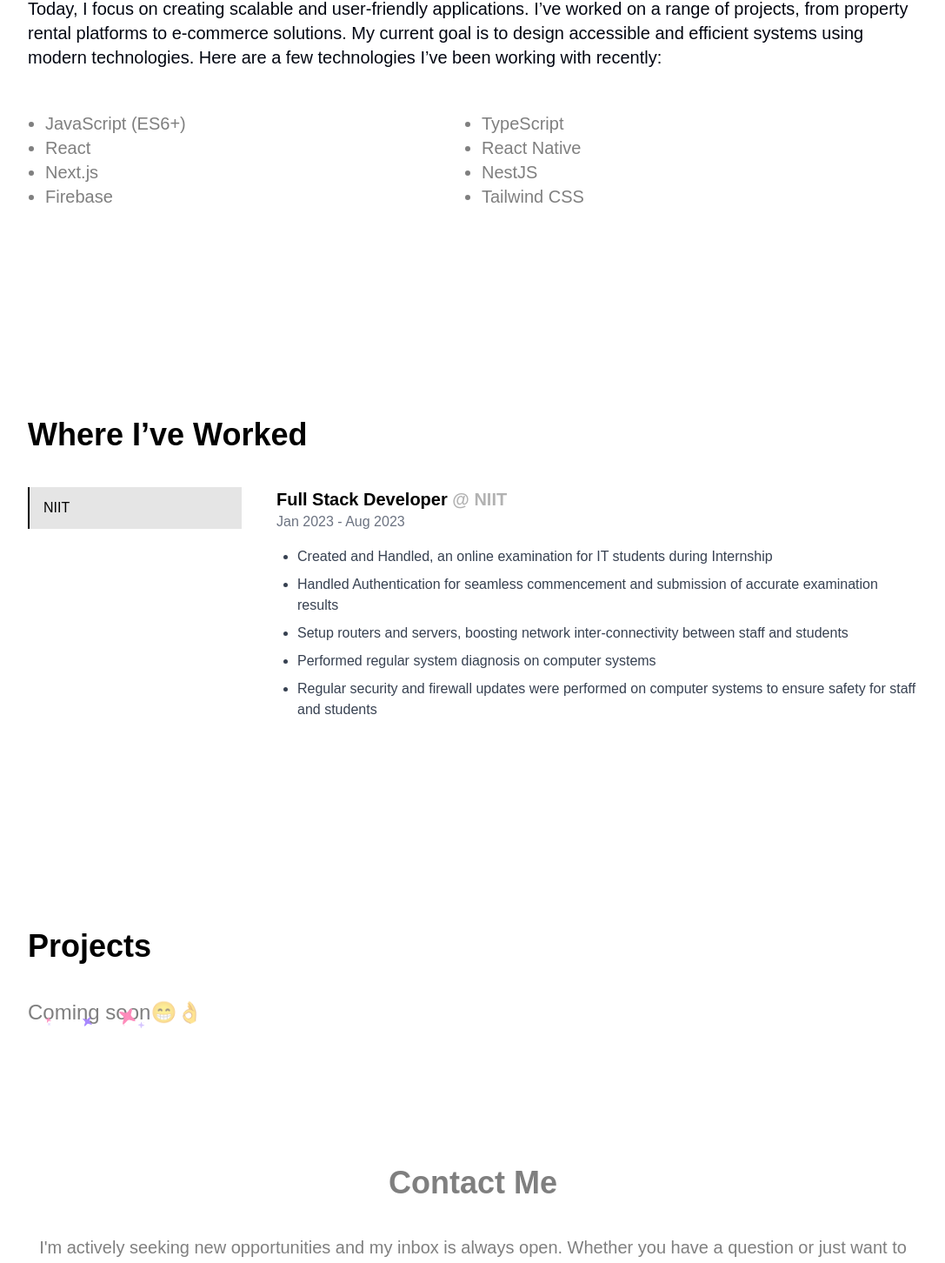
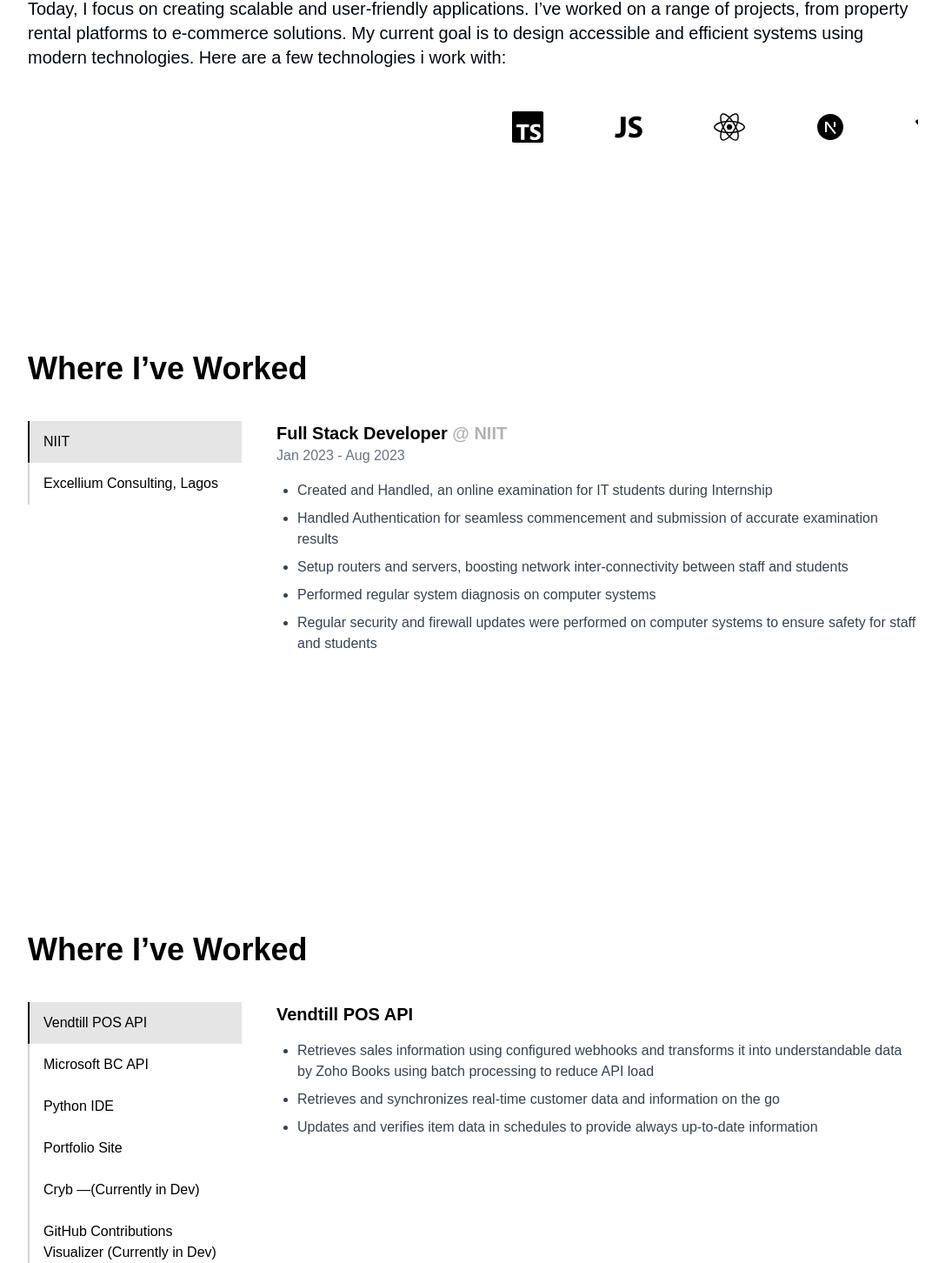
Before and after one commit to BankaiTheOriginal/portfolioV1, a Next.js app: page / in a window 1280 px wide. Shown: the part 1112-2564 px from the top of the page at 87% size, without its empty margins (96-1183 px from the left). Built offline with nearby package versions, Linux system fonts and the light colour scheme.

Commit message:
Initial Commit

```diff
--- a/src/app/globals.css
+++ b/src/app/globals.css
@@ -21,14 +21,14 @@
 
 /* Style for the scrollbar thumb (scroll handle) */
 ::-webkit-scrollbar-thumb {
-  background-color: black; /* Scroll handle color */
+  background-color: gray; /* Scroll handle color */
   border-radius: 10px; /* Rounded corners */
   border: 3px solid #f0f0f0; /* Adds padding around the thumb */
 }
 
 /* Hover effect for the scrollbar thumb */
 ::-webkit-scrollbar-thumb:hover {
-  background-color: #black;
+  background-color: black;
 }
 
 @layer base {
--- a/src/components/sections/about.tsx
+++ b/src/components/sections/about.tsx
@@ -1,4 +1,21 @@
 import React from "react";
+import { Icons } from "../ui/icons/icons";
+const iconList = [
+  Icons.typescript,
+  Icons.javascript,
+  Icons.react,
+  Icons.nextjs,
+  Icons.nestjs,
+  Icons.firebase,
+  Icons.tailwindcss,
+  Icons.java,
+  Icons.redis,
+  Icons.express,
+  Icons.prisma,
+  Icons.mongodb,
+  Icons.mongoose,
+  Icons.django,
+];
 export default function About() {
   return (
     <section id="about">
@@ -24,19 +41,18 @@
             applications. I’ve worked on a range of projects, from property
             rental platforms to e-commerce solutions. My current goal is to
             design accessible and efficient systems using modern technologies.
-            Here are a few technologies I’ve been working with recently:
+            Here are a few technologies i work with:
           </div>
           <br></br>
-          <ul className="grid grid-cols-2 text-sm md:text-lg lg:text-xl mt-6 text-black/50 list-disc pl-5">
-            <li>JavaScript (ES6+)</li>
-            <li>TypeScript</li>
-            <li>React</li>
-            <li>React Native</li>
-            <li>Next.js</li>
-            <li>NestJS</li>
-            <li>Firebase</li>
-            <li>Tailwind CSS</li>
-          </ul>
+          <div className="relative overflow-hidden w-full container mt-6">
+            <ul className="flex gap-20  whitespace-nowrap animate-marquee hover:[animation-play-state:paused]">
+              {iconList.concat(iconList).map((Icon, index) => (
+                <li key={index} className="inline-block">
+                  <Icon className="text-4xl text-black hover:text-gray-800 transition-colors" />
+                </li>
+              ))}
+            </ul>
+          </div>
         </div>
       </div>
     </section>
--- a/src/components/sections/experience.tsx
+++ b/src/components/sections/experience.tsx
@@ -14,6 +14,19 @@
         "Setup routers and servers, boosting network inter-connectivity between staff and students",
         "Performed regular system diagnosis on computer systems",
         "Regular security and firewall updates were performed on computer systems to ensure safety for staff and students",
+      ],
+    },
+    {
+      id: 2,
+      company: "Excellium Consulting, Lagos",
+      role: "Full Stack Developer",
+      duration: "June 2025 - Present",
+      description: [
+        "Built robust backend integrations and synchronizations between services, reducing user input by 90%",
+        "Followed security protocols and network compliance regulations for application integrations",
+        "Built scripts and APIs to integrate Sage Pastel 50c with Zoho Books",
+        "Implemented updates immediately based on user feedback",
+        "Followed strict efficiency protocols to ensure APIs were optimized for time complexity",
       ],
     },
   ];
--- a/src/components/sections/projects.tsx
+++ b/src/components/sections/projects.tsx
@@ -1,17 +1,100 @@
-import React from "react";
-import { SparklesText } from "../ui/sparkles-text";
+"use client";
+import React, { useState } from "react";
 
 export default function Projects() {
+  const projects = [
+    {
+      id: 1,
+      name: "Vendtill POS API",
+      description: [
+        "Retrieves sales information using configured webhooks and transforms it into understandable data by Zoho Books using batch processing to reduce API load",
+        "Retrieves and synchronizes real-time customer data and information on the go",
+        "Updates and verifies item data in schedules to provide always up-to-date information",
+      ],
+    },
+    {
+      id: 2,
+      name: "Microsoft BC API",
+      description: [
+        "Uploads and transforms expense information and uploads it to Microsoft BC",
+        "Posts, verifies, and makes approved expense payments using Payable API",
+        "Regular scheduled checks and syncs of expenses and payments made in Payable, Microsoft BC, and Zoho to ensure uniform data across all platforms",
+      ],
+    },
+    {
+      id: 3,
+      name: "Python IDE",
+      description: [
+        "An IDE suite featuring an optimization compiler, interpreter, syntax highlighting, and error highlighting",
+        "The compiler/interpreter operates on basic Python syntax supporting assignment statements, print statements, PEMDAS expressions, non-unary operators, and comments",
+      ],
+    },
+    {
+      id: 4,
+      name: "Portfolio Site",
+      description: [
+        "Designed and built my portfolio site from scratch following industry-level design principles",
+        "Implemented full responsiveness across all screen sizes",
+      ],
+    },
+    {
+      id: 5,
+      name: "Cryb —(Currently in Dev)",
+      description: [
+        "Building a full-stack web and mobile platform for property listings",
+        "Backend: NestJS + PostgreSQL with Prisma ORM",
+        "Authentication: Firebase (Gmail + email/password)",
+        "Frontend: Next.js with Expo + NativeWind for mobile",
+      ],
+    },
+    {
+      id: 6,
+      name: "GitHub Contributions Visualizer (Currently in Dev)",
+      description: [
+        "Pulls data from the GitHub API to display commit activity",
+        "Visual green-box contribution chart with user profile data",
+      ],
+    },
+  ];
+  const [activeTab, setActiveTab] = useState(0);
+
   return (
-    <section id="projects">
+    <section id="experience" className="py-20">
       <div className="container mx-auto px-10 md:px-14 lg:px-32 py-20">
-        <h1 className="text-2xl md:text-4xl font-bold text-black mb-10">
-          Projects
-        </h1>
-        <SparklesText
-          className="text-xl md:text-2xl font-light text-black/50"
-          text="Coming soon😁👌"
-        />
+        <h2 className="text-2xl md:text-4xl font-bold text-black mb-10">
+          Where I’ve Worked
+        </h2>
+        <div className="flex flex-col md:flex-row">
+          <div className="md:w-1/4">
+            {projects.map((project, index) => (
+              <button
+                key={project.id}
+                onClick={() => setActiveTab(index)}
+                className={`w-full text-left px-4 py-3 border-l-2 ${
+                  activeTab === index
+                    ? "border-black bg-black/10 text-black"
+                    : "border-gray-300 hover:bg-gray-200 text-black"
+                }`}
+              >
+                {project.name}
+              </button>
+            ))}
+          </div>
+
+          {/* Content */}
+          <div className="md:w-3/4 mt-6 md:mt-0 md:ml-10">
+            <h3 className="text-xl font-semibold text-black">
+              {projects[activeTab].name}{" "}
+            </h3>
+            <ul className="list-disc pl-6 space-y-2 py-4">
+              {projects[activeTab].description.map((desc, index) => (
+                <li key={index} className="text-gray-700">
+                  {desc}
+                </li>
+              ))}
+            </ul>
+          </div>
+        </div>
       </div>
     </section>
   );
--- /dev/null
+++ b/src/components/ui/icons/icons.tsx
@@ -0,0 +1,31 @@
+import { SiTypescript } from "react-icons/si";
+import { IoLogoJavascript } from "react-icons/io";
+import { FaReact } from "react-icons/fa";
+import { RiNextjsFill } from "react-icons/ri";
+import { SiNestjs } from "react-icons/si";
+import { IoLogoFirebase } from "react-icons/io5";
+import { RiTailwindCssFill } from "react-icons/ri";
+import { DiJava } from "react-icons/di";
+import { DiRedis } from "react-icons/di";
+import { SiExpress } from "react-icons/si";
+import { SiPrisma } from "react-icons/si";
+import { SiMongoose } from "react-icons/si";
+import { BiLogoMongodb } from "react-icons/bi";
+import { SiDjango } from "react-icons/si";
+
+export const Icons = {
+  typescript: SiTypescript,
+  javascript: IoLogoJavascript,
+  react: FaReact,
+  nextjs: RiNextjsFill,
+  nestjs: SiNestjs,
+  firebase: IoLogoFirebase,
+  tailwindcss: RiTailwindCssFill,
+  java: DiJava,
+  redis: DiRedis,
+  express: SiExpress,
+  prisma: SiPrisma,
+  mongodb: BiLogoMongodb,
+  mongoose: SiMongoose,
+  django: SiDjango,
+};
--- a/tailwind.config.ts
+++ b/tailwind.config.ts
@@ -10,57 +10,67 @@
   theme: {
     extend: {
       colors: {
-  			background: 'hsl(var(--background))',
-  			foreground: 'hsl(var(--foreground))',
+        background: "hsl(var(--background))",
+        foreground: "hsl(var(--foreground))",
         card: {
-  				DEFAULT: 'hsl(var(--card))',
-  				foreground: 'hsl(var(--card-foreground))'
+          DEFAULT: "hsl(var(--card))",
+          foreground: "hsl(var(--card-foreground))",
         },
         popover: {
-  				DEFAULT: 'hsl(var(--popover))',
-  				foreground: 'hsl(var(--popover-foreground))'
+          DEFAULT: "hsl(var(--popover))",
+          foreground: "hsl(var(--popover-foreground))",
         },
         primary: {
-  				DEFAULT: 'hsl(var(--primary))',
-  				foreground: 'hsl(var(--primary-foreground))'
+          DEFAULT: "hsl(var(--primary))",
+          foreground: "hsl(var(--primary-foreground))",
         },
         secondary: {
-  				DEFAULT: 'hsl(var(--secondary))',
-  				foreground: 'hsl(var(--secondary-foreground))'
+          DEFAULT: "hsl(var(--secondary))",
+          foreground: "hsl(var(--secondary-foreground))",
         },
         muted: {
-  				DEFAULT: 'hsl(var(--muted))',
-  				foreground: 'hsl(var(--muted-foreground))'
+          DEFAULT: "hsl(var(--muted))",
+          foreground: "hsl(var(--muted-foreground))",
         },
         accent: {
-  				DEFAULT: 'hsl(var(--accent))',
-  				foreground: 'hsl(var(--accent-foreground))'
+          DEFAULT: "hsl(var(--accent))",
+          foreground: "hsl(var(--accent-foreground))",
         },
         destructive: {
-  				DEFAULT: 'hsl(var(--destructive))',
-  				foreground: 'hsl(var(--destructive-foreground))'
+          DEFAULT: "hsl(var(--destructive))",
+          foreground: "hsl(var(--destructive-foreground))",
         },
-  			border: 'hsl(var(--border))',
-  			input: 'hsl(var(--input))',
-  			ring: 'hsl(var(--ring))',
+        border: "hsl(var(--border))",
+        input: "hsl(var(--input))",
+        ring: "hsl(var(--ring))",
         chart: {
-  				'1': 'hsl(var(--chart-1))',
-  				'2': 'hsl(var(--chart-2))',
-  				'3': 'hsl(var(--chart-3))',
-  				'4': 'hsl(var(--chart-4))',
-  				'5': 'hsl(var(--chart-5))'
-  			}
+          "1": "hsl(var(--chart-1))",
+          "2": "hsl(var(--chart-2))",
+          "3": "hsl(var(--chart-3))",
+          "4": "hsl(var(--chart-4))",
+          "5": "hsl(var(--chart-5))",
+        },
       },
       borderRadius: {
-  			lg: 'var(--radius)',
-  			md: 'calc(var(--radius) - 2px)',
-  			sm: 'calc(var(--radius) - 4px)'
+        lg: "var(--radius)",
+        md: "calc(var(--radius) - 2px)",
+        sm: "calc(var(--radius) - 4px)",
       },
       backgroundImage: {
-  			'grid-pattern': '',
-  			'grid-pattern-light': ''
-  		}
-  	}
+        "grid-pattern": "",
+        "grid-pattern-light": "",
+      },
+      animation: {
+        // adjust speed according to your need
+        marquee: "marquee 40s linear infinite",
+      },
+      keyframes: {
+        marquee: {
+          "0%": { transform: "translateX(100%)" },
+          "100%": { transform: "translateX(-200%)" },
+        },
+      },
+    },
   },
   // eslint-disable-next-line @typescript-eslint/no-require-imports
   plugins: [require("tailwindcss-animate")],
```
Also changed, not shown: package.json (+4 -3 lines), src/components/sections/footer.tsx (+12 -3 lines), 1 other file (tests, documents, lock files or other folders). Lines whose indentation alone changed are shown as unchanged.
